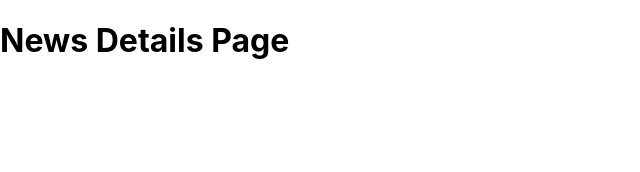
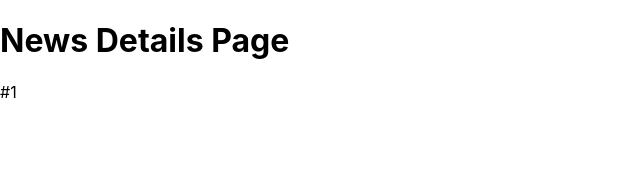
Before and after one commit to 3atharvkurdukar/udemy-react, a Next.js app: page /news/1 in a window 1280 px wide. Shown: the top 172 px of the page, without its empty margins (0-640 px from the left). Built offline with nearby package versions, Linux system fonts and the light colour scheme.

Commit message:
Extracting dynamic parameter values

```diff
--- a/pages/news/[newsId].js
+++ b/pages/news/[newsId].js
@@ -1,3 +1,12 @@
+import { useRouter } from 'next/router';
+
 export default function NewsDetails() {
-  return <h1>News Details Page</h1>;
+  const router = useRouter();
+
+  return (
+    <>
+      <h1>News Details Page</h1>
+      <p>#{router.query.newsId}</p>
+    </>
+  );
 }
```
